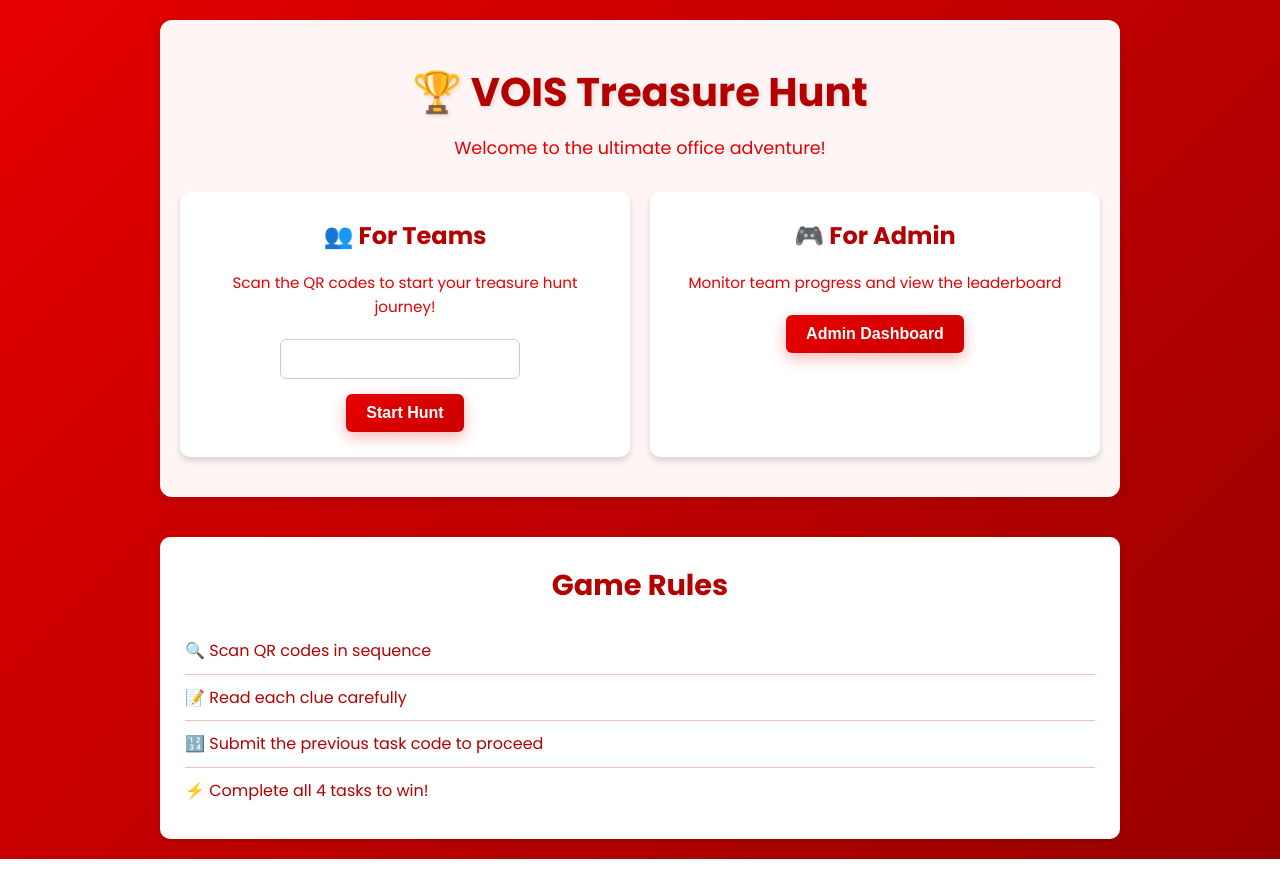
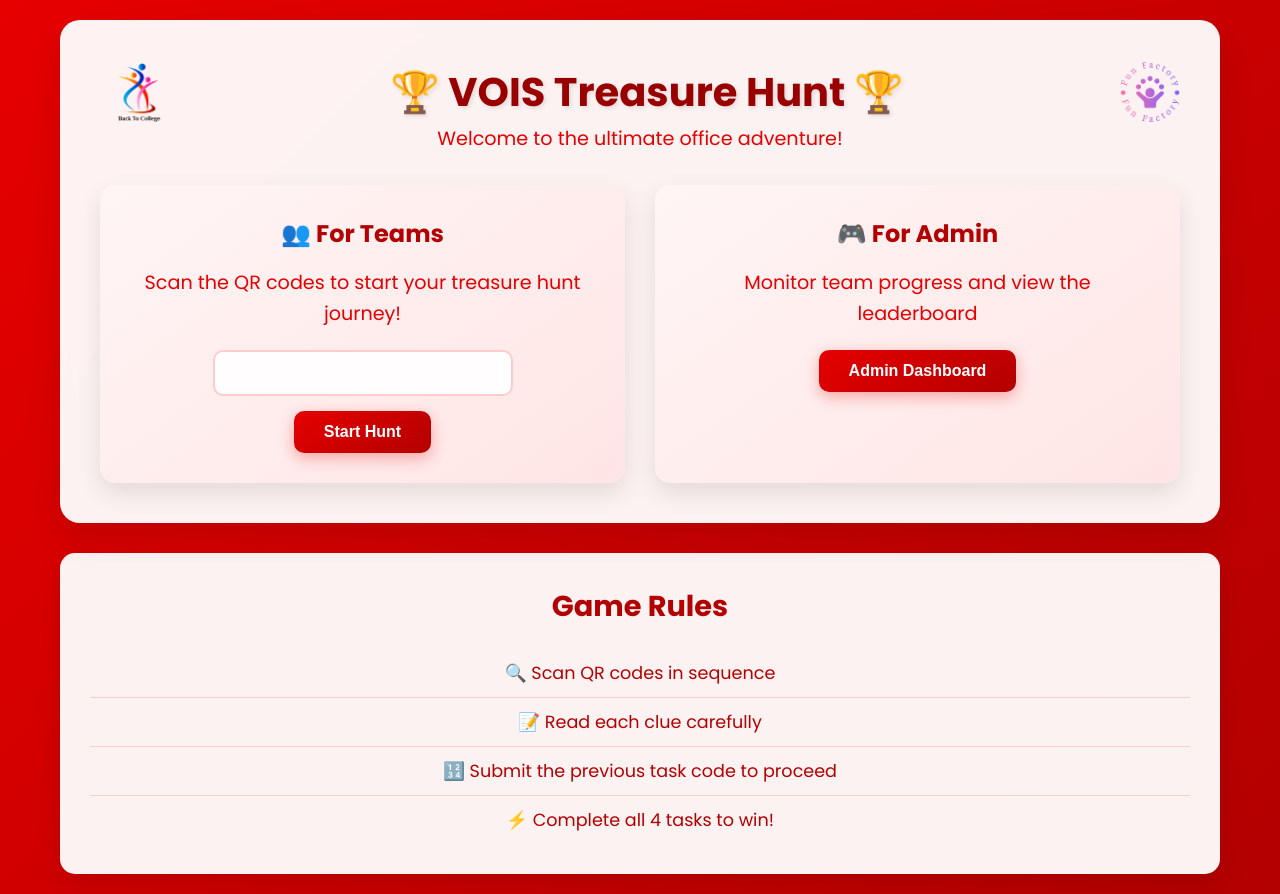
Before and after one commit to Pratyahara/Treasure_Hunt_Vois_PG, a plain HTML site: page index.html in a window 1280 px wide. Before the commit the page ends 859 px from the top, so only its background shows below. Drawn offline with Linux system fonts and the light colour scheme.

Commit message:
NEW MODIFICATIONS

```diff
--- a/index.html
+++ b/index.html
@@ -6,125 +6,21 @@
     <title>Office Treasure Hunt</title>
     <link rel="stylesheet" href="style.css">
     <link href="https://fonts.googleapis.com/css2?family=Poppins:wght@300;400;600;700&display=swap" rel="stylesheet">
-    <style>
-        body {
-            margin: 0;
-            font-family: 'Poppins', sans-serif;
-            background: linear-gradient(135deg, #e60000, #990000);
-            color: white;
-        }
-
-        .container {
-            max-width: 1000px;
-            margin: auto;
-            padding: 20px;
-        }
-
-        .hero-section {
-            text-align: center;
-            padding: 40px 20px;
-            background: #fff5f5;
-            color: #990000;
-            border-radius: 12px;
-            box-shadow: 0 4px 12px rgba(0,0,0,0.1);
-        }
-
-        .hero-section h1 {
-            font-size: 2.5rem;
-            margin-bottom: 10px;
-        }
-
-        .hero-section p {
-            font-size: 1.1rem;
-            margin-bottom: 30px;
-        }
-
-        .options {
-            display: flex;
-            gap: 20px;
-            flex-wrap: wrap;
-            justify-content: center;
-        }
-
-        .option-card {
-            background: white;
-            color: #990000;
-            padding: 25px;
-            border-radius: 10px;
-            box-shadow: 0 4px 6px rgba(0,0,0,0.15);
-            flex: 1 1 300px;
-        }
-
-        .option-card h3 {
-            margin-top: 0;
-        }
-
-        .option-card p {
-            font-size: 0.95rem;
-            margin-bottom: 20px;
-        }
-
-        .team-setup input {
-            padding: 10px;
-            border: 1px solid #ccc;
-            border-radius: 6px;
-            font-size: 1rem;
-            width: 60%;
-            margin-right: 10px;
-        }
-
-        .team-setup button,
-        .option-card button {
-            background: linear-gradient(145deg, #e60000, #cc0000);
-            color: white;
-            border: none;
-            padding: 10px 20px;
-            font-weight: 600;
-            border-radius: 6px;
-            cursor: pointer;
-            transition: background 0.3s ease;
-        }
-
-        .team-setup button:hover,
-        .option-card button:hover {
-            background: #990000;
-        }
-
-        .info-section {
-            margin-top: 40px;
-            background: white;
-            color: #990000;
-            padding: 25px;
-            border-radius: 10px;
-            box-shadow: 0 4px 6px rgba(0,0,0,0.1);
-        }
-
-        .info-section h2 {
-            margin-top: 0;
-            text-align: center;
-        }
-
-        .info-section ul {
-            list-style: none;
-            padding: 0;
-        }
-
-        .info-section li {
-            padding: 10px 0;
-            border-bottom: 1px solid #f0c0c0;
-            font-size: 1rem;
-        }
-
-        .info-section li:last-child {
-            border-bottom: none;
-        }
-    </style>
 </head>
 <body>
 <div class="container">
     <div class="hero-section">
-            <h1>🏆 VOIS Treasure Hunt</h1>
-            <p>Welcome to the ultimate office adventure!</p>
+        <div style="display: flex; align-items: center; justify-content: space-between; flex-wrap: wrap;">
+            <img src="back-to-college.png" alt="Back to College Logo" style="height: 60px;">
+
+            <h1 style="margin: 0; font-size: 2.5rem; font-weight: 700; color: #990000; text-align: center; flex: 1;">
+                🏆 VOIS Treasure Hunt 🏆
+            </h1>
+
+            <img src="fun-factory.png" alt="Fun Factory Logo" style="height: 60px;">
+        </div>
+
+        <p style="text-align: center;">Welcome to the ultimate office adventure!</p>
 
         <div class="options">
             <div class="option-card">
@@ -144,7 +40,9 @@
         </div>
     </div>
 
-        <div class="info-section">
+
+
+        <div class="info-section", align="center">
             <h2>Game Rules</h2>
             <ul>
                 <li>🔍 Scan QR codes in sequence</li>
```
Also changed, not shown: back-to-college.png (added), fun-factory.png (added), vois.png (added). Lines whose indentation alone changed are shown as unchanged.
